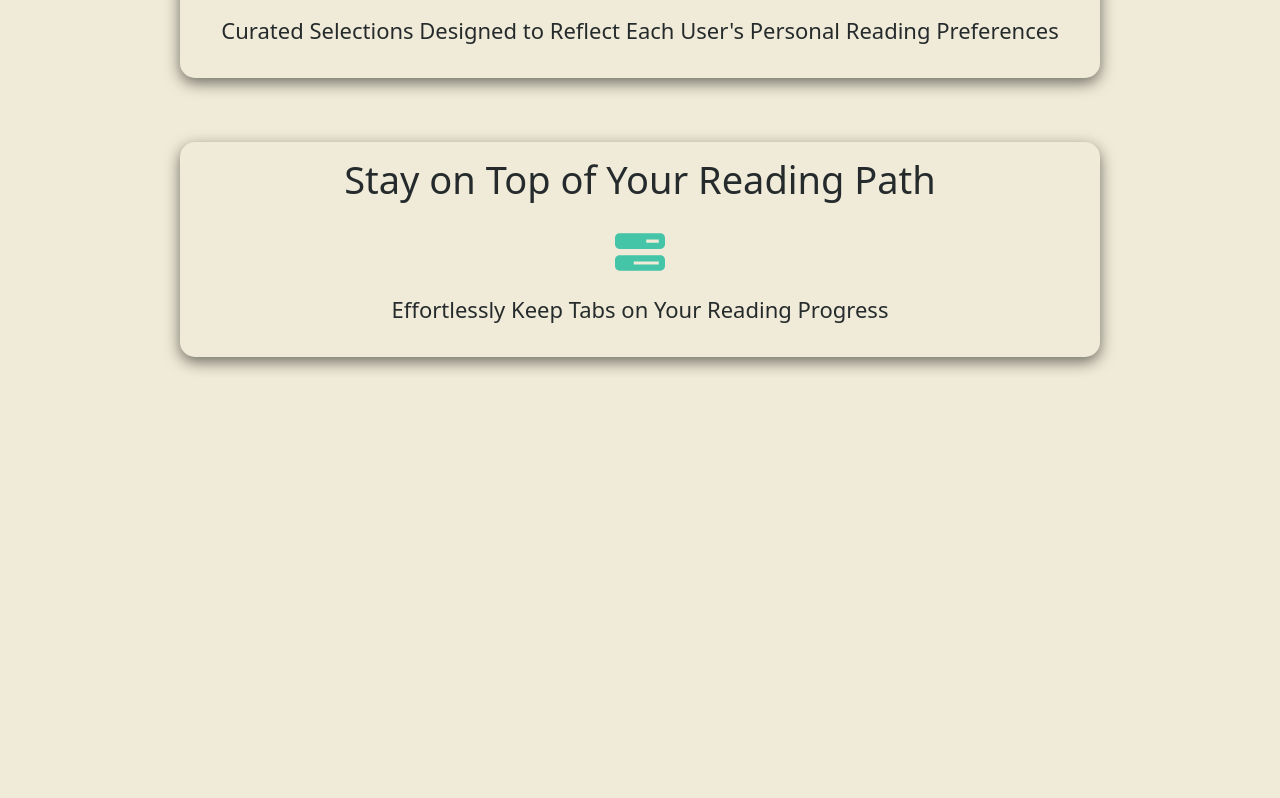
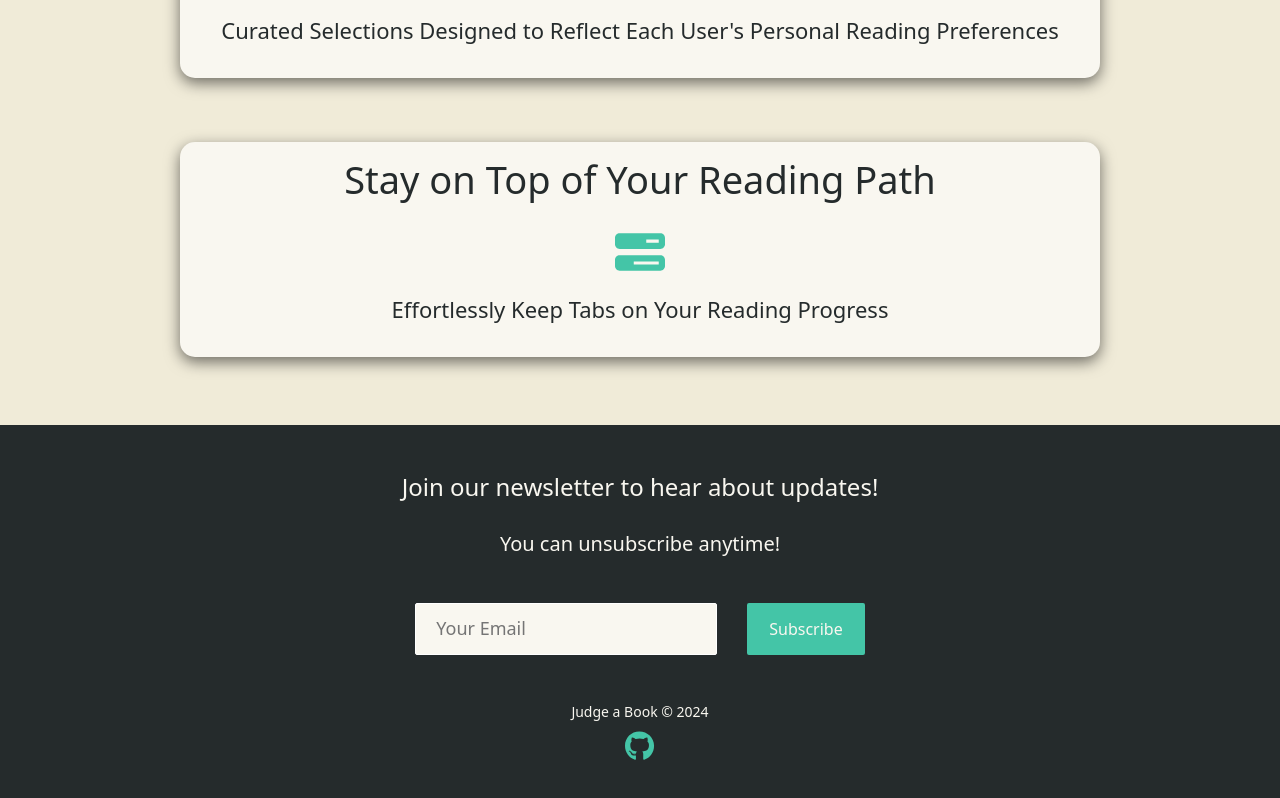
Before and after one commit to noah-10/CoverToCover, a React (Vite) app in the folder client/: page / in a window 1280 px wide. Shown: the part 1347-2145 px from the top of the page. Before the commit the page ends 1724 px from the top, so only its background shows below. Built offline with nearby package versions, Linux system fonts and the light colour scheme.

Commit message:
Added footer

```diff
--- a/client/package.json
+++ b/client/package.json
@@ -12,6 +12,7 @@
   "dependencies": {
     "@apollo/client": "^3.10.1",
     "@fortawesome/fontawesome-svg-core": "^6.5.2",
+    "@fortawesome/free-brands-svg-icons": "^6.5.2",
     "@fortawesome/free-solid-svg-icons": "^6.5.2",
     "@fortawesome/react-fontawesome": "^0.2.0",
     "bootstrap": "^5.3.3",
--- a/client/src/App.jsx
+++ b/client/src/App.jsx
@@ -3,7 +3,8 @@ import { Outlet } from 'react-router-dom'
 import { ApolloClient, ApolloProvider, InMemoryCache, createHttpLink } from '@apollo/client'
 import { setContext } from '@apollo/client/link/context'
 
-import Navbar from './components/Navbar'
+import Navbar from './components/Navbar';
+import Footer from './components/Footer';
 
 // create API endpoint
 const httpLink = createHttpLink({
@@ -35,6 +36,7 @@ function App() {
         <Navbar />
       </header>
       <Outlet />
+      <Footer />
     </ApolloProvider>
   )
 }
--- /dev/null
+++ b/client/src/components/Footer.jsx
@@ -0,0 +1,37 @@
+import { FontAwesomeIcon } from '@fortawesome/react-fontawesome';
+import { faGithub } from '@fortawesome/free-brands-svg-icons';
+import '../css/footer.css';
+
+const Footer = () => {
+
+    return (
+        <div className="footer-container">
+            <div className="subscription">
+                <p className="subscription-heading">
+                    Join our newsletter to hear about updates!
+                </p>
+                <p className="subscription-text">You can unsubscribe anytime!</p>
+                <div className="input-area">
+                    <form>
+                        <input
+                        type="email"
+                        className="footer-input"
+                        placeholder="Your Email"
+                        />
+                        <button className="footer-btn">Subscribe</button>
+                    </form>
+                </div>
+            </div>
+            <div className="app-name">
+                <small>Judge a Book © 2024</small>
+            </div>
+            <div className="footer-links">
+                <a href="https://github.com/SpencerSurface/judge-a-book">
+                    <FontAwesomeIcon icon={faGithub} />
+                </a>
+            </div>
+        </div>
+    )
+}
+
+export default Footer;
--- /dev/null
+++ b/client/src/css/footer.css
@@ -0,0 +1,84 @@
+.footer-container {
+    width: 100%;
+    margin: 3em 0 0 0;
+    bottom: 0;
+    background-color: var(--gunmetal);
+    padding: 20px 0 30px 0;
+    display: flex;
+    flex-direction: column;
+    justify-content: center;
+    align-items: center;
+    color: var(--floral-white);
+}
+
+.subscription {
+    display: flex;
+    flex-direction: column;
+    justify-content: center;
+    align-items: center;
+    text-align: center;
+    /* margin-bottom: 24px; */
+    padding: 24px;
+    /* color: white; */
+}
+
+.subscription-heading {
+    margin-bottom: 24px;
+    font-size: 24px;
+}
+
+.subscription-text {
+    margin-bottom: 24px;
+    font-size: 20px;
+}
+
+.input-area form{
+    background-color: transparent;
+    box-shadow: none;
+    display: flex;
+    flex-direction: row;
+}
+
+.input-area form button{
+    border: 2px solid var(--mint);
+    color: var(--floral-white);
+    background-color: var(--mint);
+}
+
+.input-area form button:hover{
+    color: var(--mint);
+    border: 2px solid var(--mint);
+    background-color: transparent;
+}
+
+.footer-input {
+    padding: 8px 20px;
+    border-radius: 2px;
+    margin-right: 10px;
+    outline: none;
+    border: none;
+    font-size: 18px;
+    border: 1px solid #fff;
+}
+
+.footer-btn{
+    border: 1px solid var(--primary);
+    background-color: var(--primary);
+    border-radius: 2px;
+    color: white;
+    transition: 0.5s ease-out;
+}
+
+.footer-btn:hover{
+    border: 1px solid var(--green);
+    background-color: var(--green);
+}
+
+.footer-links a {
+    font-size: 30px;
+    color: var(--mint);
+}
+
+.footer-links a:hover{
+    color: var(--old-rose);
+}
--- a/client/src/css/home.css
+++ b/client/src/css/home.css
@@ -62,6 +62,7 @@
     border-radius: 15px;
     padding: 15px;
     box-shadow: rgba(0, 0, 0, 0.55) 0px 5px 15px;
+    background-color: var(--floral-white);
 }
 
 .info-content h3{
```
